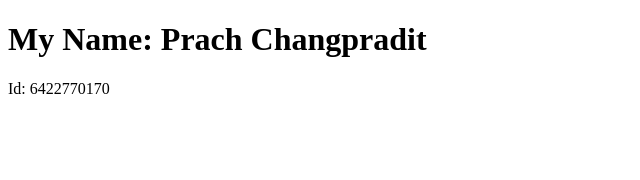
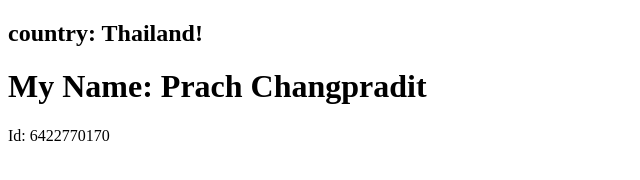
Before and after one commit to peeprach/DES424_6422770170, a plain HTML site: page src/index.html in a window 1280 px wide. Shown: the whole page, without its empty margins (0-640 px from the left). Drawn offline with Linux system fonts and the light colour scheme.

Commit message:
Initial commit

```diff
--- a/src/index.html
+++ b/src/index.html
@@ -1,6 +1,7 @@
 <!DOCTYPE html>
 <html>
     <body>
+        <h2>country: Thailand!</h2>
     	<h1>My Name: Prach Changpradit</h1>
         <p>Id: 6422770170</p>
     </body>
```
